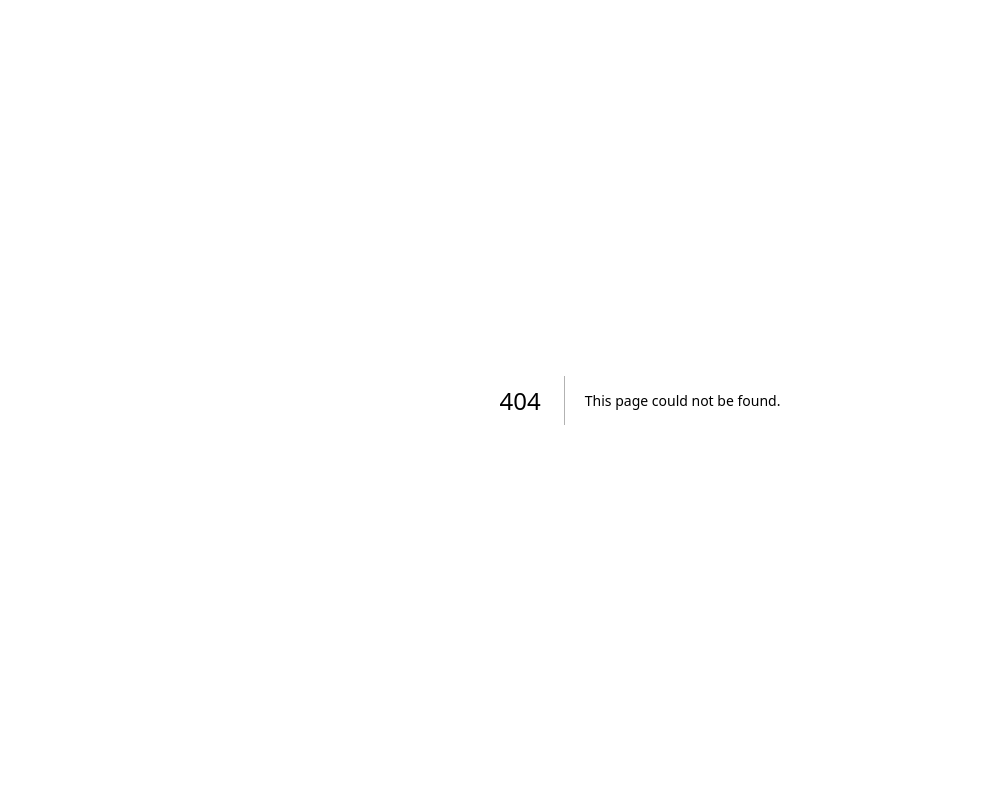
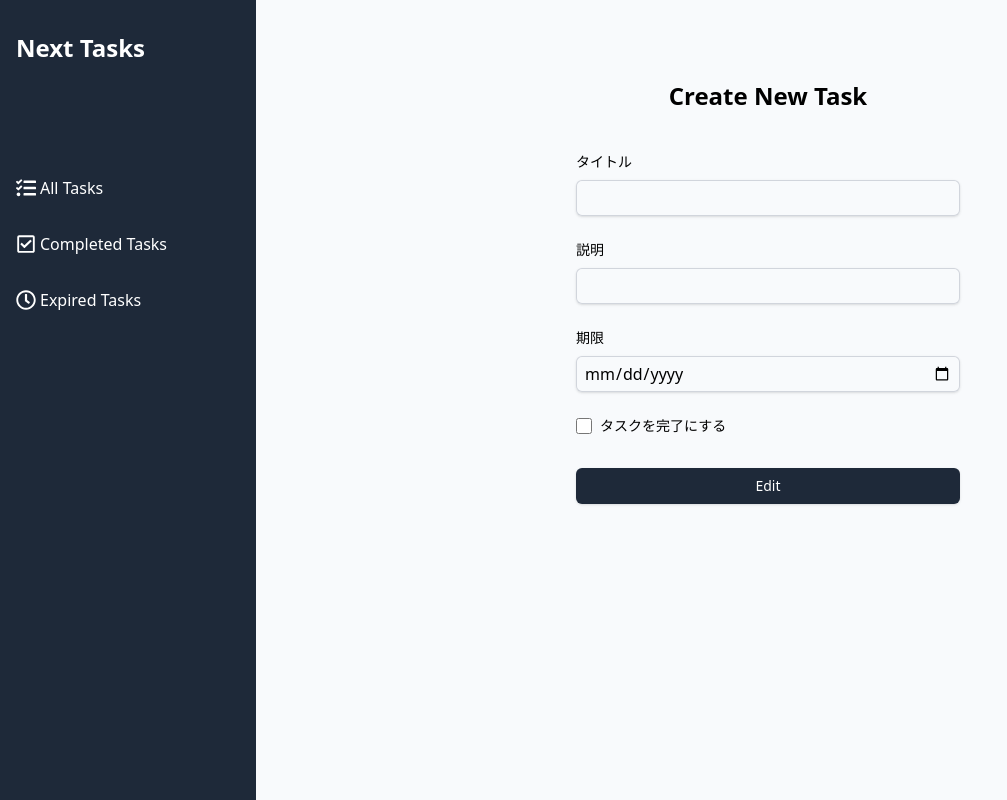
Before and after one commit to etranger2268/udemy-nextjs-fullstack, a Next.js app: page /edit/1 in a window 1280 px wide. Before the commit this address had no page. Shown: the whole page, without its empty margins (0-1007 px from the left). Built offline with nearby package versions, Linux system fonts and the light colour scheme.

Commit message:
develop-3-30

```diff
--- /dev/null
+++ b/src/app/(main)/edit/[id]/page.tsx
@@ -0,0 +1,22 @@
+import { Suspense } from 'react';
+import EditTaskForm from '@/app/(main)/edit/_components/EditTaskForm';
+
+type Props = {
+  params: Promise<{ id: string }>;
+};
+
+export default function EditTaskPage({ params }: Props) {
+  return (
+    <div className="flex flex-col justify-center py-20">
+      <h2 className="text-center text-2xl font-bold">Create New Task</h2>
+      <Suspense fallback={<p>読み込み中...</p>}>
+        <EditTaskPageContent params={params} />
+      </Suspense>
+    </div>
+  );
+}
+
+async function EditTaskPageContent({ params }: Props) {
+  const { id } = await params;
+  return <EditTaskForm />;
+}
--- /dev/null
+++ b/src/app/(main)/edit/_components/EditTaskForm.tsx
@@ -0,0 +1,56 @@
+export default function EditTaskForm() {
+  return (
+    <div className="mt-10 mx-auto w-full max-w-sm">
+      <form action="">
+        <div>
+          <label htmlFor="title" className="block text-sm font-medium">
+            タイトル
+          </label>
+          <input
+            type="text"
+            id="title"
+            name="title"
+            required
+            className="block mt-2 py-1.5 px-2 w-full rounded-md border-0 shadow-sm ring-1 ring-inset ring-gray-300"
+          />
+        </div>
+        <div className="mt-6">
+          <label htmlFor="description" className="block text-sm font-medium">
+            説明
+          </label>
+          <input
+            type="text"
+            id="description"
+            name="description"
+            required
+            className="block mt-2 py-1.5 px-2 w-full rounded-md border-0 shadow-sm ring-1 ring-inset ring-gray-300"
+          />
+        </div>
+        <div className="mt-6">
+          <label htmlFor="dueDate" className="block text-sm font-medium">
+            期限
+          </label>
+          <input
+            type="date"
+            id="dueDate"
+            name="dueDate"
+            min="2020-01-01"
+            max="2999-12-31"
+            required
+            className="block mt-2 py-1.5 px-2 w-full rounded-md border-0 shadow-sm ring-1 ring-inset ring-gray-300"
+          />
+        </div>
+        <div className="mt-6 flex items-center">
+          <input type="checkbox" id="isCompleted" name="isCompleted" className="mr-2 w-4 h-4" />
+          <label htmlFor="isCompleted" className="text-sm">タスクを完了にする</label>
+        </div>
+        <button
+          type="submit"
+          className="bg-gray-800 text-white text-sm ont-semibold shadow-sm w-full mt-8 py-2 rounded-md transition-all duration-300 hover:bg-gray-700"
+        >
+          Edit
+        </button>
+      </form>
+    </div>
+  );
+}
```
